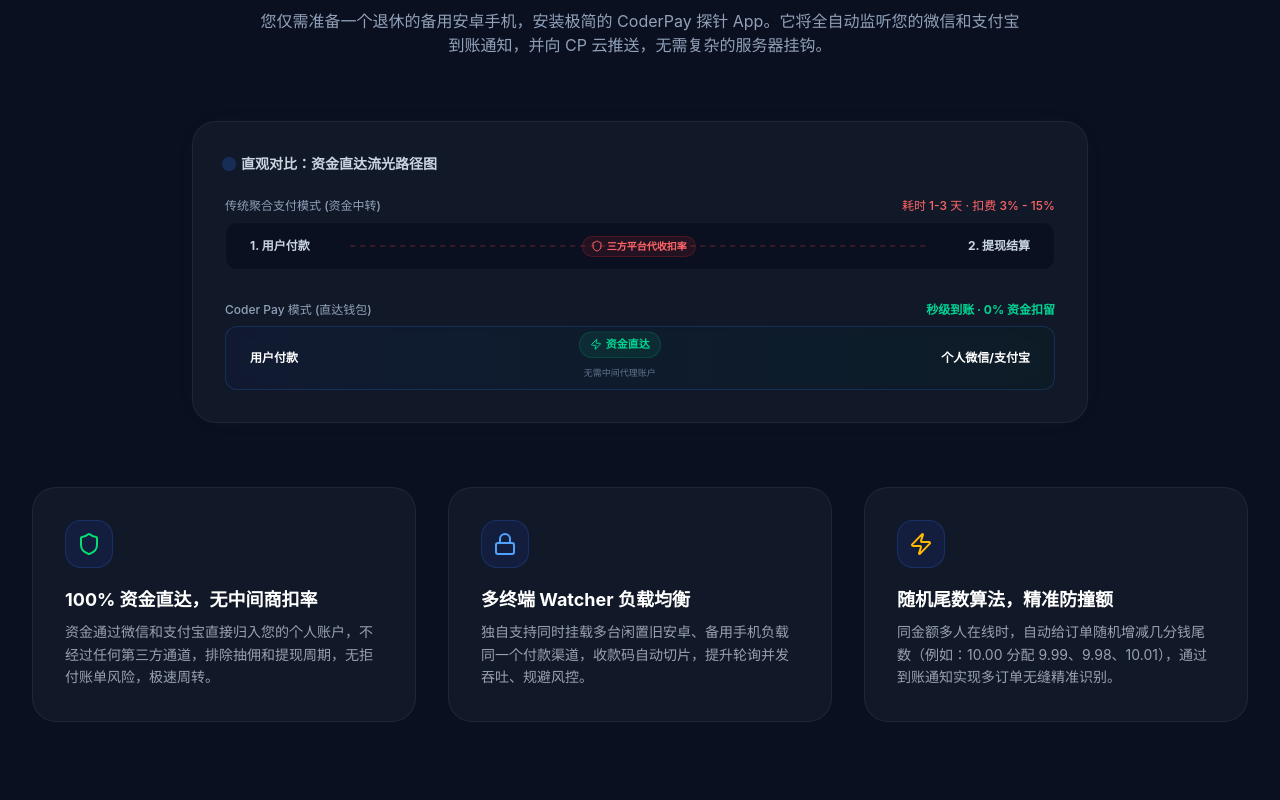
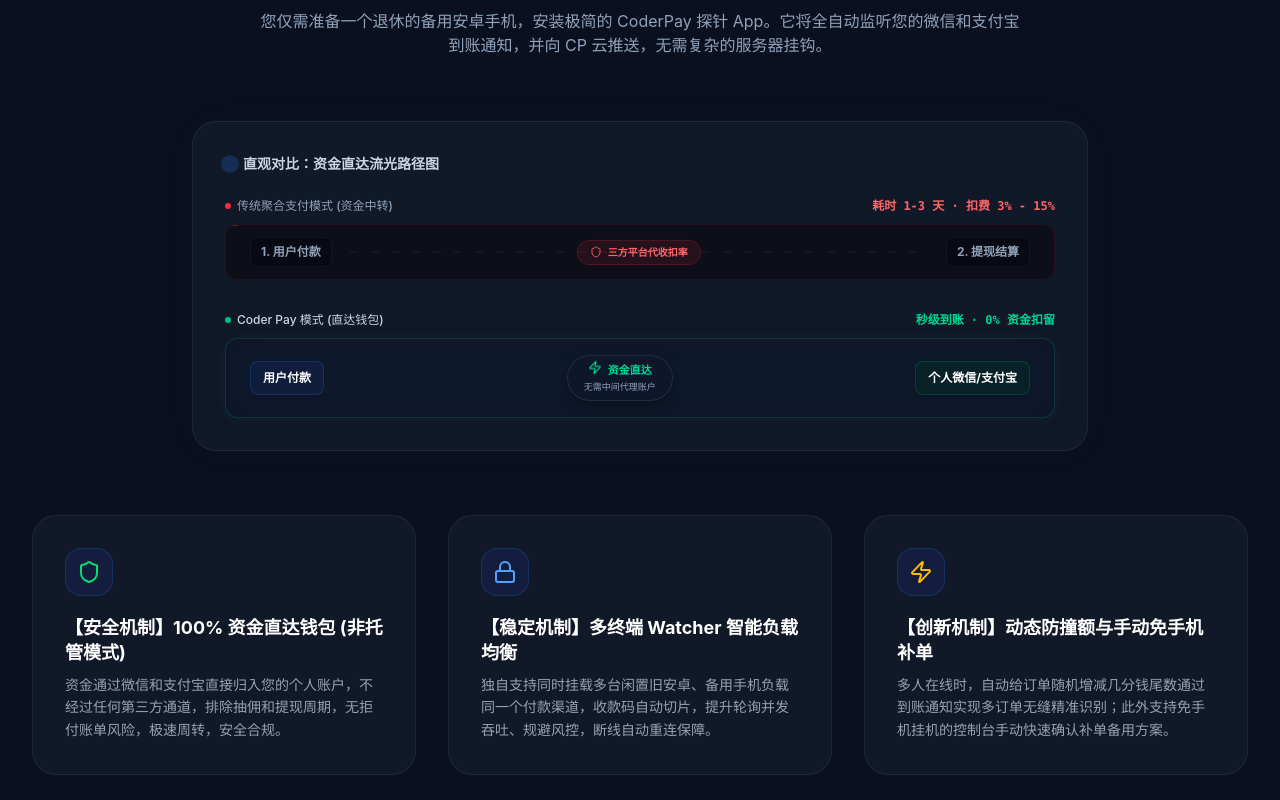
Before and after one commit to tii-mom/coderpay, a Next.js app: page / in a window 1280 px wide. Shown: the part 1140-1940 px from the top of the page. Built offline with nearby package versions, Linux system fonts and the light colour scheme.

Commit message:
fix: commit all pending login, registration, and environment variable resolution fixes

```diff
--- a/app/api/auth/reset-password/route.ts
+++ b/app/api/auth/reset-password/route.ts
@@ -20,8 +20,8 @@
     if (!normalizedEmail || !rawToken) {
       return NextResponse.json({ error: "Email and token are required" }, { status: 400 });
     }
-    if (rawPassword.length < 8) {
-      return NextResponse.json({ error: "Password must be at least 8 characters" }, { status: 400 });
+    if (!rawPassword) {
+      return NextResponse.json({ error: "Password is required" }, { status: 400 });
     }
 
     const user = await prisma.user.findUnique({ where: { email: normalizedEmail } });
--- a/app/api/billing/recharge/route.ts
+++ b/app/api/billing/recharge/route.ts
@@ -3,8 +3,10 @@
 import { getSessionUser } from "@/lib/auth";
 import { createRechargeOrder } from "@/lib/recharge";
 
+import { resolveEnvVar } from "@/lib/d1-binding";
+
 function getOrigin(req: NextRequest) {
-  let origin = process.env.NEXT_PUBLIC_APP_URL;
+  let origin = resolveEnvVar("NEXT_PUBLIC_APP_URL");
   if (!origin) {
     const host = req.headers.get("x-forwarded-host") || req.headers.get("host") || "localhost:3000";
     const proto = req.headers.get("x-forwarded-proto") || "http";
--- a/app/page.tsx
+++ b/app/page.tsx
@@ -80,18 +80,18 @@
   const valueProps = [
     {
       icon: <Shield className="w-6 h-6 text-green-400" />,
-      title: '100% 资金直达，无中间商扣率',
-      desc: '资金通过微信和支付宝直接归入您的个人账户，不经过任何第三方通道，排除抽佣和提现周期，无拒付账单风险，极速周转。'
+      title: '【安全机制】100% 资金直达钱包 (非托管模式)',
+      desc: '资金通过微信和支付宝直接归入您的个人账户，不经过任何第三方通道，排除抽佣和提现周期，无拒付账单风险，极速周转，安全合规。'
     },
     {
       icon: <Lock className="w-6 h-6 text-blue-400" />,
-      title: '多终端 Watcher 负载均衡',
-      desc: '独自支持同时挂载多台闲置旧安卓、备用手机负载同一个付款渠道，收款码自动切片，提升轮询并发吞吐、规避风控。'
+      title: '【稳定机制】多终端 Watcher 智能负载均衡',
+      desc: '独自支持同时挂载多台闲置旧安卓、备用手机负载同一个付款渠道，收款码自动切片，提升轮询并发吞吐、规避风控，断线自动重连保障。'
     },
     {
       icon: <Zap className="w-6 h-6 text-amber-400" />,
-      title: '随机尾数算法，精准防撞额',
-      desc: '同金额多人在线时，自动给订单随机增减几分钱尾数（例如：10.00 分配 9.99、9.98、10.01），通过到账通知实现多订单无缝精准识别。'
+      title: '【创新机制】动态防撞额与手动免手机补单',
+      desc: '多人在线时，自动给订单随机增减几分钱尾数通过到账通知实现多订单无缝精准识别；此外支持免手机挂机的控制台手动快速确认补单备用方案。'
     }
   ];
 
@@ -140,8 +140,10 @@
     {
       id: 'pro',
       name: '专业版',
-      price: '69',
-      period: ' / 月',
+      price: '39',
+      originalPrice: '69',
+      period: ' / 首月',
+      nextPeriodPrice: '次月起 ¥69/月',
       desc: '适合正规线上项目、独立产品中等交易体量。',
       techFee: '首次订阅立减30元，交易手续费 0.5%',
       features: [
@@ -159,8 +161,10 @@
     {
       id: 'enterprise',
       name: '至尊免服务费版',
-      price: '199',
-      period: ' / 月',
+      price: '149',
+      originalPrice: '199',
+      period: ' / 首月',
+      nextPeriodPrice: '次月起 ¥199/月',
       desc: '适合交易频繁的高黏性项目，享受更低服务费率。',
       techFee: '首次订阅立减50元，交易手续费 0.2%',
       features: [
@@ -282,15 +286,15 @@
                   <span className="text-xs text-gray-500 block mt-1">自有账户收款</span>
                 </div>
                 <div>
-                  <span className="block text-2xl font-bold text-blue-400 tracking-tight font-mono">超1万</span>
+                  <span className="block text-2xl font-bold text-white tracking-tight font-mono">超1万</span>
                   <span className="text-xs text-gray-500 block mt-1">开发者已加入</span>
                 </div>
                 <div>
-                  <span className="block text-2xl font-bold text-blue-400 tracking-tight font-mono">超1亿</span>
+                  <span className="block text-2xl font-bold text-white tracking-tight font-mono">超1亿</span>
                   <span className="text-xs text-gray-500 block mt-1">安全资金保障</span>
                 </div>
                 <div>
-                  <span className="block text-2xl font-bold text-blue-400 tracking-tight font-mono">超1亿笔</span>
+                  <span className="block text-2xl font-bold text-white tracking-tight font-mono">超1亿笔</span>
                   <span className="text-xs text-gray-500 block mt-1">稳定到账订单</span>
                 </div>
               </div>
@@ -379,78 +383,78 @@
           </div>
 
           {/* Direct Route Flow Animation */}
-          <div className="max-w-4xl mx-auto mb-16 bg-[#111827] border border-[rgba(255,255,255,0.06)] rounded-3xl p-6 sm:p-8 text-left shadow-[0_0_30px_rgba(59,130,246,0.02)]">
+          <div className="max-w-4xl mx-auto mb-16 bg-[#111827] border border-[rgba(255,255,255,0.06)] rounded-3xl p-6 sm:p-8 text-left shadow-[0_0_40px_rgba(59,130,246,0.03)]">
             <h3 className="text-sm font-bold text-slate-300 mb-6 flex items-center gap-2">
-              <span className="w-2 h-2 rounded-full bg-blue-500 animate-ping" />
+              <span className="w-2.5 h-2.5 rounded-full bg-blue-500 animate-ping" />
               直观对比：资金直达流光路径图
             </h3>
 
             <div className="space-y-8">
               {/* Route 1: Traditional */}
               <div className="relative">
-                <div className="flex justify-between text-xs text-slate-400 mb-2 font-medium">
-                  <span>传统聚合支付模式 (资金中转)</span>
-                  <span className="text-red-400">耗时 1-3 天 · 扣费 3% - 15%</span>
+                <div className="flex justify-between text-xs text-slate-400 mb-2.5 font-medium">
+                  <span className="flex items-center gap-1.5"><span className="w-1.5 h-1.5 rounded-full bg-red-500" />传统聚合支付模式 (资金中转)</span>
+                  <span className="text-red-400 font-mono font-semibold">耗时 1-3 天 · 扣费 3% - 15%</span>
                 </div>
-                <div className="h-12 rounded-xl bg-[#0B1020] border border-[rgba(255,255,255,0.04)] flex items-center justify-between px-4 sm:px-6 relative overflow-hidden">
-                  <span className="text-xs font-bold text-slate-300 z-10 shrink-0">1. 用户付款</span>
+                <div className="h-14 rounded-xl bg-[#0c0f19] border border-red-500/10 flex items-center justify-between px-4 sm:px-6 relative overflow-hidden">
+                  <span className="text-xs font-bold text-slate-400 z-10 shrink-0 bg-[#070A12] px-2.5 py-1.5 rounded-lg border border-white/5">1. 用户付款</span>
 
                   {/* Flow Path */}
-                  <svg className="absolute inset-0 w-full h-full pointer-events-none" preserveAspectRatio="none">
-                    <line x1="15%" y1="50%" x2="85%" y2="50%" stroke="rgba(239, 68, 68, 0.2)" strokeWidth="2" strokeDasharray="5,5" />
+                  <svg className="absolute inset-0 w-full h-full pointer-events-none" viewBox="0 0 100 100" preserveAspectRatio="none">
+                    <line x1="15" y1="50" x2="85" y2="50" stroke="rgba(239, 68, 68, 0.15)" strokeWidth="2" strokeDasharray="1, 1.5" />
                     {/* Flow pulse */}
-                    <circle r="4" fill="#EF4444">
-                      <animateMotion path="M 100,24 L 380,24" dur="4s" repeatCount="indefinite" />
+                    <circle r="1.5" fill="#EF4444">
+                      <animateMotion path="M 15,50 L 85,50" dur="4.5s" repeatCount="indefinite" />
                     </circle>
                   </svg>
 
-                  <span className="text-[10px] text-red-400 bg-red-500/10 border border-red-500/20 px-2 py-0.5 rounded-full z-10 font-bold max-w-[120px] sm:max-w-none truncate flex items-center gap-1">
-                    <Shield className="w-3 h-3 text-red-400 shrink-0" /> 三方平台代收扣率
+                  <span className="text-[10px] text-red-400 bg-red-500/10 border border-red-500/20 px-3 py-1 rounded-full z-10 font-bold max-w-[125px] sm:max-w-none truncate flex items-center gap-1.5 shadow-[0_0_15px_rgba(239,68,68,0.05)]">
+                    <Shield className="w-3 h-3 text-red-400 shrink-0 animate-pulse" /> 三方平台代收扣率
                   </span>
 
-                  <span className="text-xs font-bold text-slate-300 z-10 shrink-0">2. 提现结算</span>
+                  <span className="text-xs font-bold text-slate-400 z-10 shrink-0 bg-[#070A12] px-2.5 py-1.5 rounded-lg border border-white/5">2. 提现结算</span>
                 </div>
               </div>
 
               {/* Route 2: Coder Pay Direct */}
               <div className="relative">
-                <div className="flex justify-between text-xs text-slate-400 mb-2 font-medium">
-                  <span>Coder Pay 模式 (直达钱包)</span>
-                  <span className="text-emerald-400 font-bold">秒级到账 · 0% 资金扣留</span>
+                <div className="flex justify-between text-xs text-slate-300 mb-2.5 font-medium">
+                  <span className="flex items-center gap-1.5"><span className="w-1.5 h-1.5 rounded-full bg-emerald-400 animate-pulse" />Coder Pay 模式 (直达钱包)</span>
+                  <span className="text-emerald-400 font-mono font-extrabold">秒级到账 · 0% 资金扣留</span>
                 </div>
-                <div className="h-16 rounded-xl bg-gradient-to-r from-blue-950/20 to-emerald-950/20 border border-blue-500/20 flex items-center justify-between px-4 sm:px-6 relative overflow-hidden">
+                <div className="h-20 rounded-xl bg-[#0F172A] border border-emerald-500/20 flex items-center justify-between px-4 sm:px-6 relative overflow-hidden shadow-[0_0_20px_rgba(16,185,129,0.05)]">
                   {/* Glowing background flow */}
-                  <div className="absolute inset-0 bg-blue-500/5 blur-xl opacity-30" />
+                  <div className="absolute inset-0 bg-emerald-500/5 blur-xl opacity-40 animate-pulse" />
 
-                  <span className="text-xs font-bold text-white z-10 shrink-0">用户付款</span>
+                  <span className="text-xs font-bold text-white z-10 shrink-0 bg-blue-950/40 border border-blue-500/20 px-3 py-2 rounded-lg shadow-md">用户付款</span>
 
                   {/* Realtime flowing gradient paths */}
-                  <svg className="absolute inset-0 w-full h-full pointer-events-none" preserveAspectRatio="none">
+                  <svg className="absolute inset-0 w-full h-full pointer-events-none" viewBox="0 0 100 100" preserveAspectRatio="none">
                     <defs>
                       <linearGradient id="flowGrad" x1="0%" y1="0%" x2="100%" y2="0%">
-                        <stop offset="0%" stopColor="#3B82F6" />
-                        <stop offset="50%" stopColor="#10B981" />
-                        <stop offset="100%" stopColor="#3B82F6" />
+                        <stop offset="0%" stopColor="#3B82F6" stopOpacity="0.4" />
+                        <stop offset="50%" stopColor="#10B981" stopOpacity="1" />
+                        <stop offset="100%" stopColor="#3B82F6" stopOpacity="0.4" />
                       </linearGradient>
                     </defs>
-                    <path d="M 80,32 L 380,32" stroke="url(#flowGrad)" strokeWidth="3" strokeDasharray="100 500" strokeDashoffset="100" className="animate-[dash_3s_linear_infinite]" />
+                    <path d="M 12,50 L 88,50" stroke="url(#flowGrad)" strokeWidth="3" strokeDasharray="30 150" strokeDashoffset="0" strokeLinecap="round" className="animate-[dash_3s_linear_infinite]" />
                     <style>{`
                       @keyframes dash {
                         to {
-                          stroke-dashoffset: -500;
+                          stroke-dashoffset: -180;
                         }
                       }
                     `}</style>
                   </svg>
 
-                  <div className="flex flex-col items-center z-10">
-                    <span className="text-[11px] text-emerald-400 font-bold bg-emerald-500/10 border border-emerald-500/20 px-2.5 py-1 rounded-full animate-bounce flex items-center gap-1">
-                      <Zap className="w-3 h-3 text-emerald-400 shrink-0" /> 资金直达
+                  <div className="flex flex-col items-center z-10 bg-slate-900/80 border border-slate-700/50 px-4 py-1.5 rounded-full shadow-[0_4px_15px_rgba(0,0,0,0.3)]">
+                    <span className="text-[11px] text-emerald-400 font-bold flex items-center gap-1.5">
+                      <Zap className="w-3.5 h-3.5 text-emerald-400 shrink-0 animate-bounce" /> 资金直达
                     </span>
-                    <span className="text-[9px] text-slate-500 font-mono mt-1">无需中间代理账户</span>
+                    <span className="text-[9px] text-slate-400 font-mono mt-0.5">无需中间代理账户</span>
                   </div>
 
-                  <span className="text-xs font-bold text-white z-10 shrink-0">个人微信/支付宝</span>
+                  <span className="text-xs font-bold text-white z-10 shrink-0 bg-emerald-950/40 border border-emerald-500/20 px-3 py-2 rounded-lg shadow-md">个人微信/支付宝</span>
                 </div>
               </div>
             </div>
@@ -544,11 +548,23 @@
                   <h3 className="text-xl font-bold text-white mb-2">{p.name}</h3>
                   <p className="text-xs text-gray-400 mb-6 font-sans">{p.desc}</p>
 
-                  <div className="flex items-baseline mb-3 font-sans">
-                    <span className="text-sm font-bold text-blue-400 mr-1 font-mono">¥</span>
-                    <span className="text-4xl font-extrabold text-white tracking-tight font-mono">{p.price}</span>
-                    <span className="text-sm text-gray-400 font-semibold">{p.period}</span>
+                  <div className="flex items-baseline mb-3 font-sans gap-2 flex-wrap">
+                    <div className="flex items-baseline">
+                      <span className="text-sm font-bold text-blue-400 mr-1 font-mono">¥</span>
+                      <span className="text-4xl font-extrabold text-white tracking-tight font-mono">{p.price}</span>
+                      <span className="text-sm text-gray-400 font-semibold">{p.period}</span>
+                    </div>
+                    {p.originalPrice && (
+                      <span className="text-xs text-gray-500 line-through self-end mb-1">
+                        原价 ¥{p.originalPrice}/月
+                      </span>
+                    )}
                   </div>
+                  {p.nextPeriodPrice && (
+                    <div className="text-[11px] text-blue-400/80 font-medium -mt-2 mb-3">
+                      {p.nextPeriodPrice}
+                    </div>
+                  )}
 
                   {/* Tech service fee details row */}
                   <div className="mt-1 mb-8 p-3.5 rounded-xl bg-slate-900/55 border border-[rgba(255,255,255,0.05)] text-xs text-blue-300 flex items-start gap-2">
--- a/app/reset-password/page.tsx
+++ b/app/reset-password/page.tsx
@@ -27,8 +27,8 @@
       });
       const data = await res.json().catch(() => ({}));
       if (!res.ok) {
-        const message = data.error === 'Password must be at least 8 characters'
-          ? '密码至少需要 8 个字符'
+        const message = data.error === 'Password is required'
+          ? '请输入新密码'
           : data.error === 'Email and token are required'
             ? '重置链接缺少必要参数，请重新申请找回密码'
             : data.error === 'Reset link expired'
@@ -54,7 +54,7 @@
     <div className="min-h-screen bg-[#070A12] text-slate-100 flex items-center justify-center p-4">
       <div className="w-full max-w-md bg-[#111827] border border-white/10 rounded-3xl p-8">
         <h1 className="text-2xl font-extrabold text-white">设置新密码</h1>
-        <p className="text-sm text-slate-500 mt-2">请输入至少 8 个字符的新密码。</p>
+        <p className="text-sm text-slate-500 mt-2">请输入新密码。</p>
         <form onSubmit={handleSubmit} className="mt-6 flex flex-col gap-4">
           <div className="relative">
             <Lock className="absolute left-3.5 top-1/2 -translate-y-1/2 w-4.5 h-4.5 text-slate-500" />
--- a/lib/recharge.ts
+++ b/lib/recharge.ts
@@ -1,11 +1,12 @@
 import { prisma } from "@/lib/prisma";
 import { amountToCents, centsToAmount, formatCents, getOrderRealAmountCents } from "@/lib/money";
 import { randomNumericCode } from "@/lib/random";
+import { resolveEnvVar } from "./d1-binding";
 
 const RECHARGE_EXPIRE_MINUTES = 10;
 
 export function getPlatformRechargeEmail() {
-  return (process.env.PLATFORM_RECHARGE_USER_EMAIL || "").trim().toLowerCase();
+  return (resolveEnvVar("PLATFORM_RECHARGE_USER_EMAIL") || "").trim().toLowerCase();
 }
 
 export async function getPlatformRechargeUser() {
--- a/lib/session.ts
+++ b/lib/session.ts
@@ -1,5 +1,8 @@
+import { resolveEnvVar } from "./d1-binding";
+
+
 function getSessionSecret() {
-  const configured = process.env.SESSION_SECRET || process.env.NEXTAUTH_SECRET || "";
+  const configured = resolveEnvVar("SESSION_SECRET") || resolveEnvVar("NEXTAUTH_SECRET");
   if (configured) return configured;
   if (process.env.NODE_ENV !== "production") {
     return "local-development-session-secret-change-before-production";
```
Also changed, not shown: app/api/auth/login/route.ts (+0 -30 lines), app/api/auth/register/route.ts (+24 -29 lines), app/login/page.tsx (+12 -5 lines), lib/d1-binding.ts (+17 -10 lines), lib/email.ts (+7 -5 lines), 1 other file (tests, documents, lock files or other folders).
